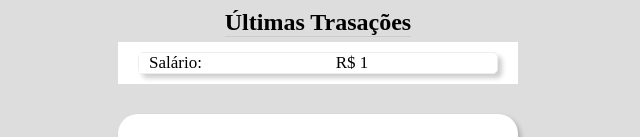
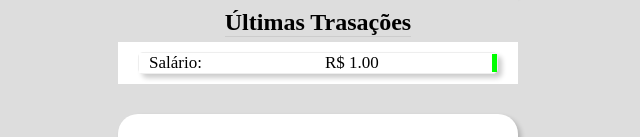
Before and after one commit to DutraGames/financial-system, a React (Create React App) app: page / in a window 1280 px wide. Both pictures are taken after a click on the link "Adicionar". Shown: the part 242-379 px from the top of the page, without its empty margins (322-962 px from the left). Built offline with nearby package versions, Linux system fonts and the light colour scheme.

Commit message:
fix app.js

```diff
--- a/src/App.js
+++ b/src/App.js
@@ -92,8 +92,8 @@ return(
       {trans.map(tran =>(
         <li key={tran.id}>
           <p>{tran.acao}:</p>
-          <p>R$ {tran.qtn}</p>
-          <span style={{width: '5px', height: '100%', backgroundColor: tran.cor}}></span>
+          <p>R$ {tran.qtn.toFixed(2)}</p>
+          <span style={{width: '5px', height: '100%', backgroundColor: tran.cor}}>&nbsp;</span>
         </li>
         ))}
       </ul>
```
